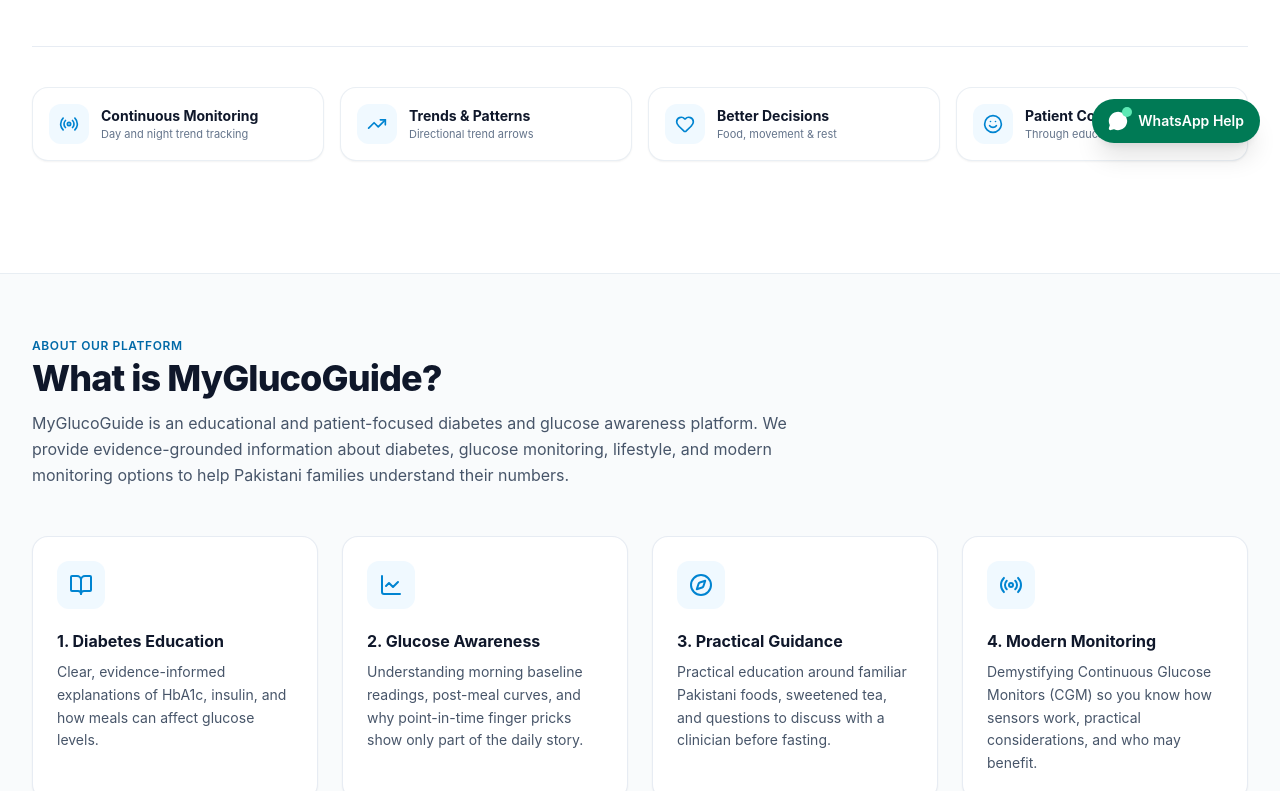
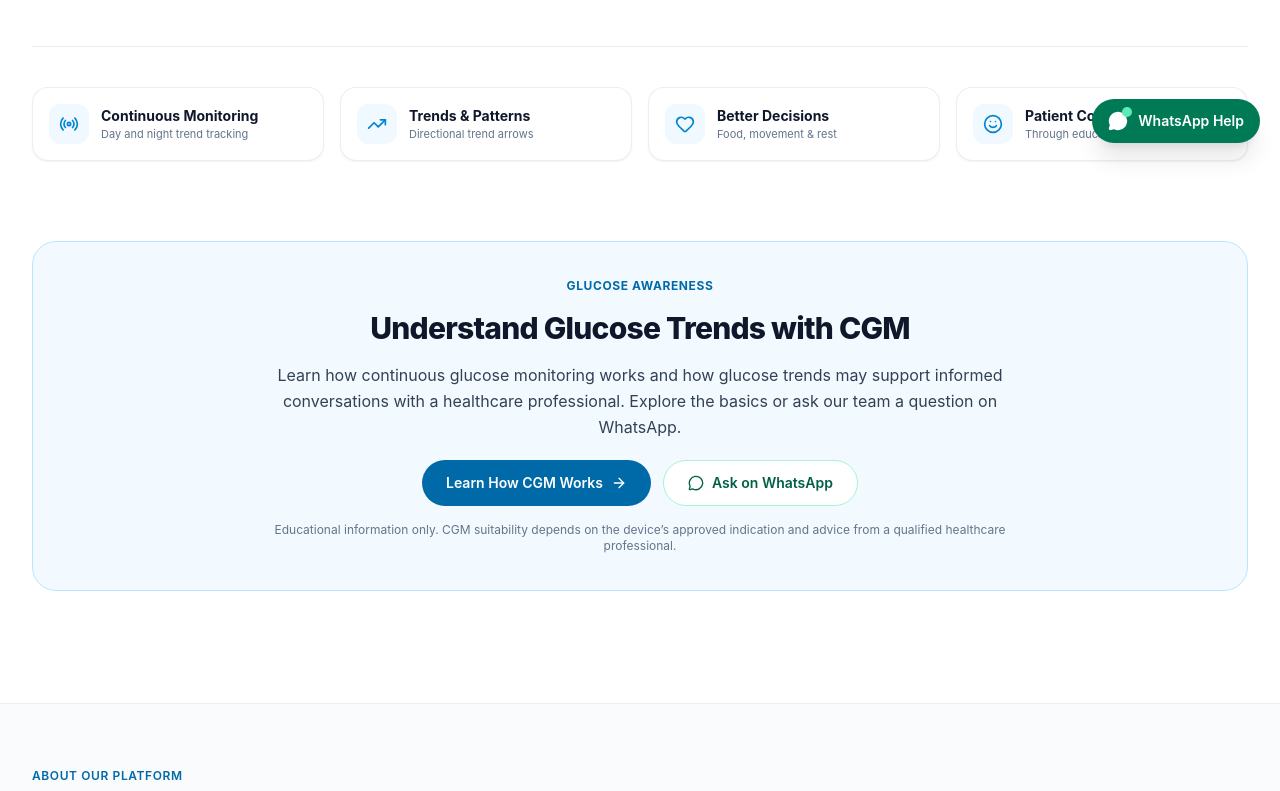
Before and after one commit to Sohaibk111/MyGlucoGuide, a React (Vite) app: page / in a window 1280 px wide. Shown: the part 637-1428 px from the top of the page. Built offline with nearby package versions, Linux system fonts and the light colour scheme.

Commit message:
Add neutral CGM awareness box to homepage

```diff
--- a/src/views/HomeView.tsx
+++ b/src/views/HomeView.tsx
@@ -229,6 +229,40 @@ export const HomeView: React.FC<HomeViewProps> = ({
                 <p className="text-[11px] text-fg-4">Through education</p>
               </div>
             </div>
+          </div>
+        </div>
+      </section>
+
+      {/* CGM awareness box for visitors arriving from educational ads */}
+      <section aria-labelledby="glucose-awareness-title" className="max-w-7xl mx-auto px-4 sm:px-6 lg:px-8 -mt-8">
+        <div className="rounded-3xl border border-sky-200 dark:border-sky-400/25 bg-sky-50/80 dark:bg-sky-400/10 p-6 sm:p-9">
+          <div className="max-w-3xl mx-auto text-center space-y-4">
+            <p className="text-xs font-bold uppercase tracking-wider text-sky-700 dark:text-sky-300">Glucose Awareness</p>
+            <h2 id="glucose-awareness-title" className="text-2xl sm:text-3xl font-extrabold tracking-tight text-fg">
+              Understand Glucose Trends with CGM
+            </h2>
+            <p className="text-sm sm:text-base text-fg-2 leading-relaxed">
+              Learn how continuous glucose monitoring works and how glucose trends may support informed conversations with a healthcare professional. Explore the basics or ask our team a question on WhatsApp.
+            </p>
+            <div className="flex flex-col sm:flex-row justify-center gap-3 pt-1">
+              <button
+                onClick={handleCgmLearnMore}
+                className="inline-flex items-center justify-center gap-2 px-6 py-3 rounded-full text-sm font-semibold text-white bg-sky-700 hover:bg-sky-800 transition cursor-pointer"
+              >
+                <span>Learn How CGM Works</span>
+                <ArrowRight className="w-4 h-4" />
+              </button>
+              <button
+                onClick={handlePrimaryWhatsApp}
+                className="inline-flex items-center justify-center gap-2 px-6 py-3 rounded-full text-sm font-semibold text-emerald-800 dark:text-emerald-100 bg-white dark:bg-surface border border-emerald-200 dark:border-emerald-400/25 hover:bg-emerald-50 dark:hover:bg-emerald-400/10 transition cursor-pointer"
+              >
+                <MessageCircle className="w-4 h-4" />
+                <span>Ask on WhatsApp</span>
+              </button>
+            </div>
+            <p className="text-xs text-fg-4">
+              Educational information only. CGM suitability depends on the device’s approved indication and advice from a qualified healthcare professional.
+            </p>
           </div>
         </div>
       </section>
```
